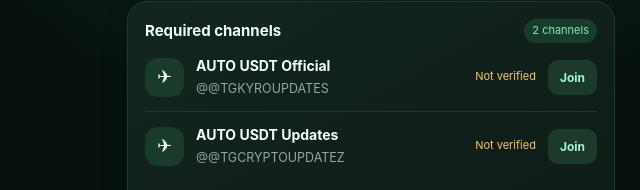
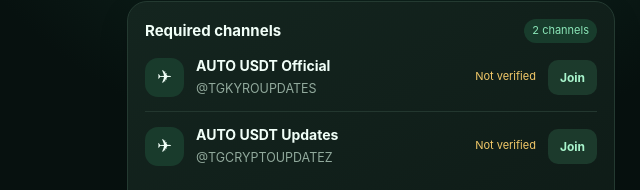
Before and after one commit to kelvintemidire95-ctrl/auto-usdt, a plain HTML site: page auto_usdt.html in a window 1280 px wide. Shown: the part 222-412 px from the top of the page, 269-909 px from the left. Drawn offline with Linux system fonts and the light colour scheme.

Commit message:
Update auto_usdt.html

```diff
--- a/auto_usdt.html
+++ b/auto_usdt.html
@@ -70,8 +70,8 @@ const CONFIG = {
   botUsername: "YOUR_BOT_USERNAME",
   supportUrl: "https://t.me/YOUR_SUPPORT_USERNAME",
   channels: [
-    {title:"AUTO USDT Official", username:"@TGKYROUPDATES", ur:"https://t.me/TGKYROUPDATES"},
-    {title:"AUTO USDT Updates", username:"@TGCRYPTOUPDATEZ", url:"https://t.me/TGCRYPTOUPDATEZ"}
+    {title:"AUTO USDT Official", username:"TGKYROUPDATES", ur:"https://t.me/TGKYROUPDATES"},
+    {title:"AUTO USDT Updates", username:"TGCRYPTOUPDATEZ", url:"https://t.me/TGCRYPTOUPDATEZ"}
   ],
   apiBase: "/api"
 };
```
